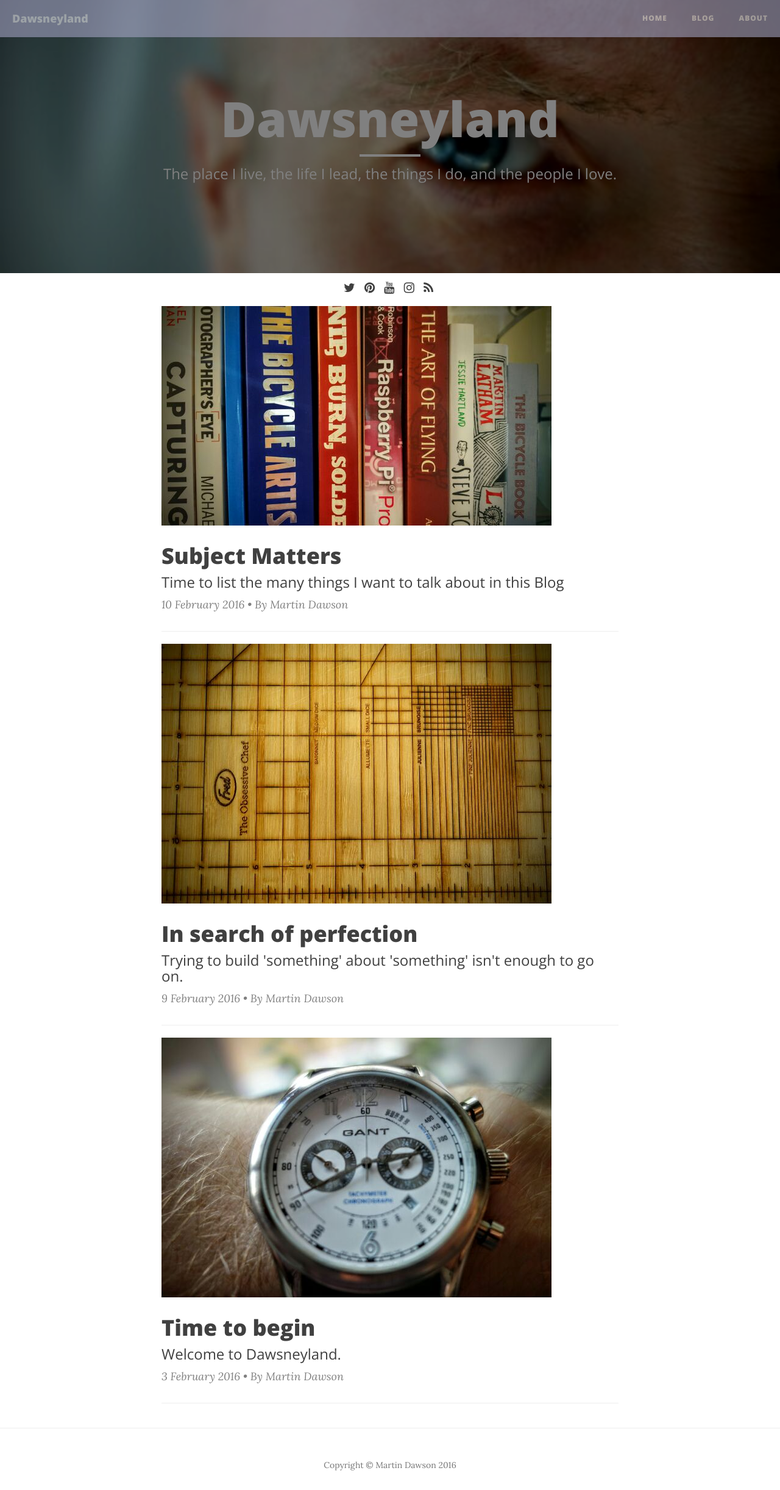
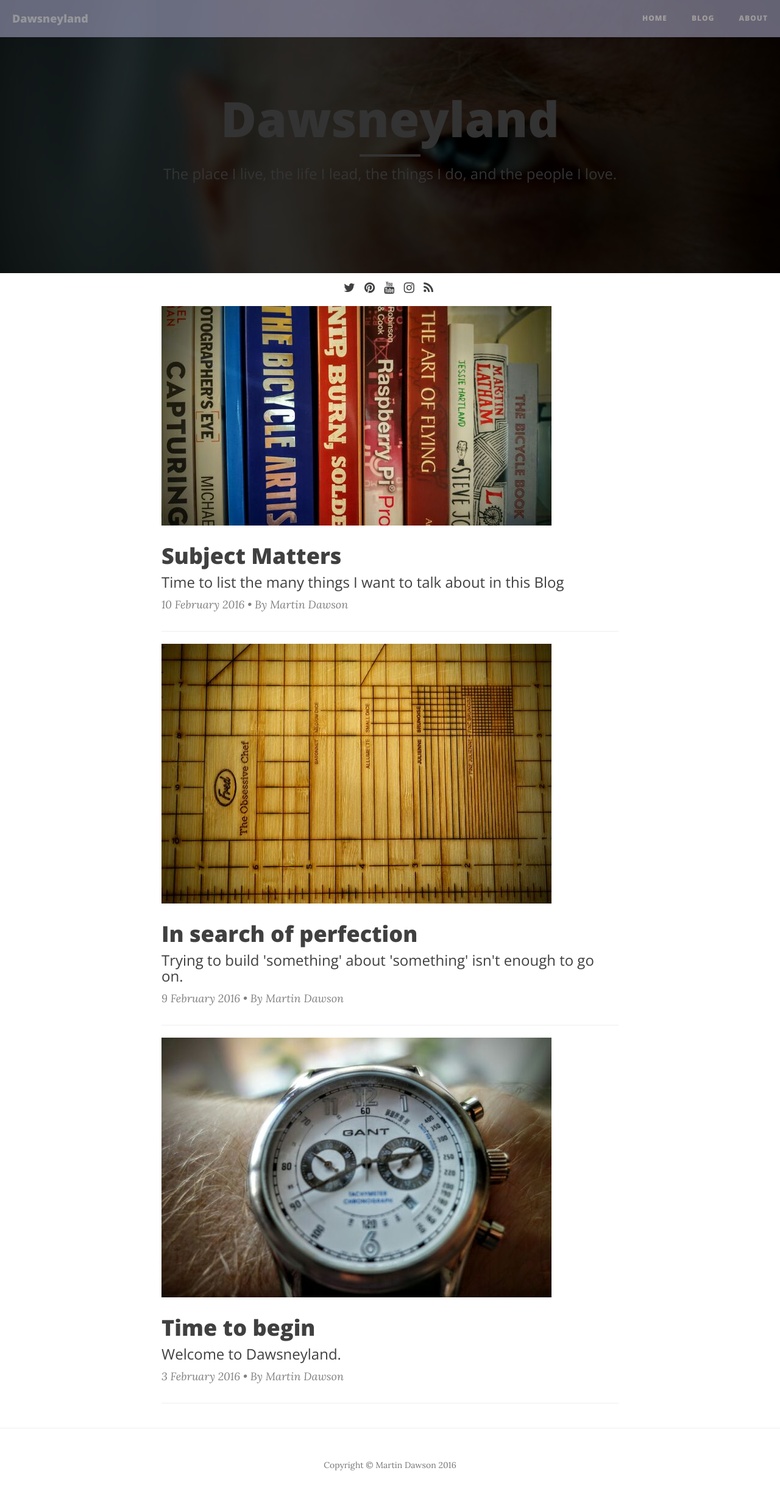
Before and after one commit to dawsneyland/formerdland, a Jekyll site: the page built from index.html, in a window 1280 px wide. Shown: the whole page at 61% size. Built offline with Jekyll 4.4.1, drawn with Linux system fonts in a browser that asks for light colours; nearby versions of some CDN libraries; the list of posts is cut into pages by our own code.

Commit message:
Update custom.css

```diff
--- a/css/custom.css
+++ b/css/custom.css
@@ -6,7 +6,7 @@
 }
 
 .intro-header {
-  filter: brightness(0.5);
+  filter: brightness(0.2);
   margin-bottom: 5px;
 }
 
```
